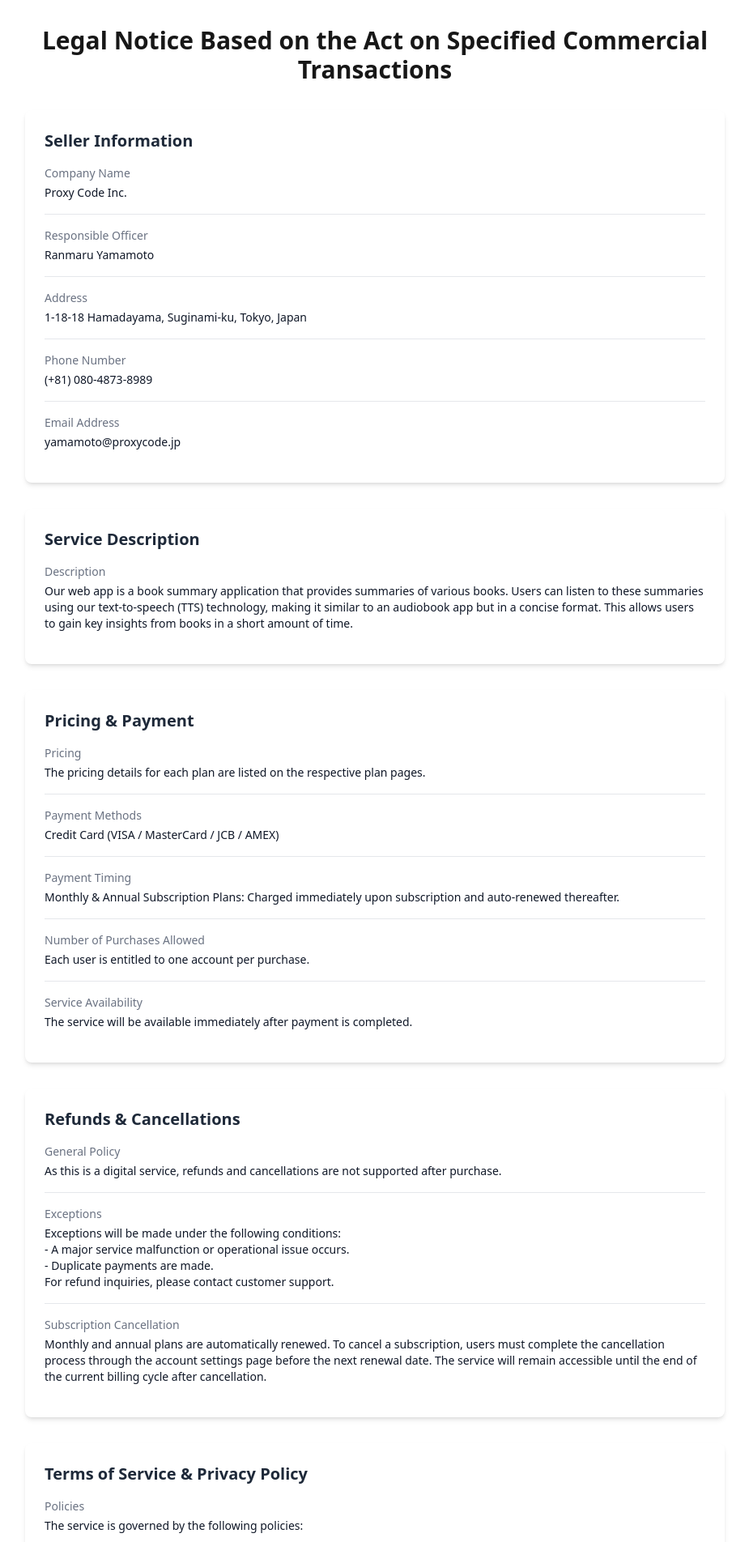
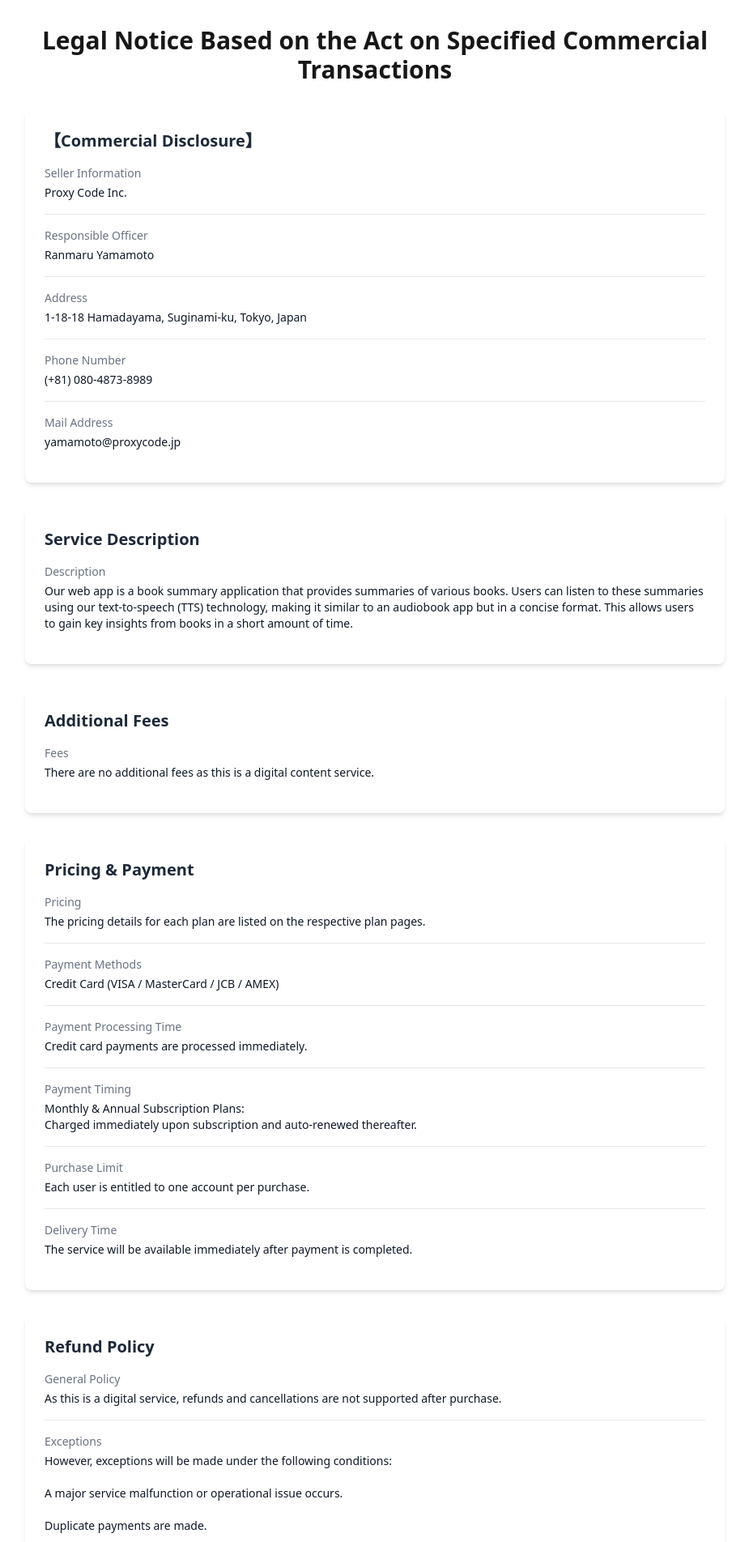
Before and after one commit to ozdamProxy/aiknow-web, a Next.js app: page /paymentinfo in a window 1280 px wide. Shown: the top 1904 px of the page at 81% size, without its empty margins (177-1102 px from the left). Built offline with nearby package versions, Linux system fonts and the light colour scheme.

Commit message:
added to main page

```diff
--- a/app/page.tsx
+++ b/app/page.tsx
@@ -103,7 +103,7 @@
               <p className="text-white font-bold text-[16px]">Key Point 1</p>
               <p className="text-white text-[24px] font-bold">No one will know what you want unless you say it.</p>
               <p className="text-white text-[16px] font-light">
-              The Psychology of Money by Morgan Housel explores the complex relationship between people and money, offering timeless lessons on wealth, greed, and happiness. Through engaging stories and insights, the book reveals how emotions, behaviors, and life choices shape financial success. Whether you’re a seasoned investor or just starting out, this book will transform how you think about money and decision-making.
+              The Psychology of Money by Morgan Housel explores the complex relationship between people and money, offering timeless lessons on wealth, greed, and happiness. Through engaging stories and insights, the book reveals how emotions, behaviors, and life choices shape financial success. Whether you're a seasoned investor or just starting out, this book will transform how you think about money and decision-making.
               </p>
             </div>
           </div>
@@ -138,7 +138,7 @@
 
       <section className="relative w-full h-screen flex flex-col items-center lg:px-[170px] md:px-[20px] " > {/* h-screen ekran yüksekliği kadar */}
           <h3 className="text-4xl md:text-6xl font-bold mb-6 text-black">Grow Every Day</h3>
-          <p className="text-xl  max-w-2xl mb-8 font-light text-black text-center">Big goals can feel overwhelming, but growth doesn’t have to be hard. Make self-improvement effortless and fun with daily challenges!</p>
+          <p className="text-xl  max-w-2xl mb-8 font-light text-black text-center">Big goals can feel overwhelming, but growth doesn't have to be hard. Make self-improvement effortless and fun with daily challenges!</p>
 
       {/* <scrolll gelcek */}
 
@@ -280,6 +280,7 @@
                 <li><a href="#" className="text-gray-600 hover:text-gray-900 transition">Help Center</a></li>
                 <li><a href="#" className="text-gray-600 hover:text-gray-900 transition">Terms of Service</a></li>
                 <li><a href="#" className="text-gray-600 hover:text-gray-900 transition">Cookie Policy</a></li>
+                <li><a href="https://www.ikbook.com/paymentinfo" className="text-gray-600 hover:text-gray-900 transition">Commercial Disclosure</a></li>
               </ul>
             </div>
 
--- a/app/paymentinfo/page.tsx
+++ b/app/paymentinfo/page.tsx
@@ -6,13 +6,13 @@
 const PaymentInfo = () => {
   const paymentData = [
     {
-      title: 'Seller Information',
+      title: '【Commercial Disclosure】',
       items: [
-        { label: 'Company Name', value: 'Proxy Code Inc.' },
+        { label: 'Seller Information', value: 'Proxy Code Inc.' },
         { label: 'Responsible Officer', value: 'Ranmaru Yamamoto' },
         { label: 'Address', value: '1-18-18 Hamadayama, Suginami-ku, Tokyo, Japan' },
         { label: 'Phone Number', value: '(+81) 080-4873-8989' },
-        { label: 'Email Address', value: 'yamamoto@proxycode.jp' },
+        { label: 'Mail Address', value: 'yamamoto@proxycode.jp' },
       ],
     },
     {
@@ -25,17 +25,24 @@
       ],
     },
     {
+      title: 'Additional Fees',
+      items: [
+        { label: 'Fees', value: 'There are no additional fees as this is a digital content service.' },
+      ],
+    },
+    {
       title: 'Pricing & Payment',
       items: [
         { label: 'Pricing', value: 'The pricing details for each plan are listed on the respective plan pages.' },
         { label: 'Payment Methods', value: 'Credit Card (VISA / MasterCard / JCB / AMEX)' },
-        { label: 'Payment Timing', value: 'Monthly & Annual Subscription Plans: Charged immediately upon subscription and auto-renewed thereafter.' },
-        { label: 'Number of Purchases Allowed', value: 'Each user is entitled to one account per purchase.' },
-        { label: 'Service Availability', value: 'The service will be available immediately after payment is completed.' },
+        { label: 'Payment Processing Time', value: 'Credit card payments are processed immediately.' },
+        { label: 'Payment Timing', value: 'Monthly & Annual Subscription Plans:\nCharged immediately upon subscription and auto-renewed thereafter.' },
+        { label: 'Purchase Limit', value: 'Each user is entitled to one account per purchase.' },
+        { label: 'Delivery Time', value: 'The service will be available immediately after payment is completed.' },
       ],
     },
     {
-      title: 'Refunds & Cancellations',
+      title: 'Refund Policy',
       items: [
         {
           label: 'General Policy',
@@ -43,11 +50,16 @@
         },
         {
           label: 'Exceptions',
-          value: 'Exceptions will be made under the following conditions:\n- A major service malfunction or operational issue occurs.\n- Duplicate payments are made.\nFor refund inquiries, please contact customer support.',
+          value: 'However, exceptions will be made under the following conditions:\n\nA major service malfunction or operational issue occurs.\n\nDuplicate payments are made.\n\nFor refund inquiries, please contact customer support.',
         },
+      ],
+    },
+    {
+      title: 'Subscription Cancellation',
+      items: [
         {
-          label: 'Subscription Cancellation',
-          value: 'Monthly and annual plans are automatically renewed. To cancel a subscription, users must complete the cancellation process through the account settings page before the next renewal date. The service will remain accessible until the end of the current billing cycle after cancellation.',
+          label: 'Policy',
+          value: 'Monthly and annual plans are automatically renewed.\n\nTo cancel a subscription, users must complete the cancellation process through the account settings page before the next renewal date.\n\nThe service will remain accessible until the end of the current billing cycle after cancellation.',
         },
       ],
     },
```
